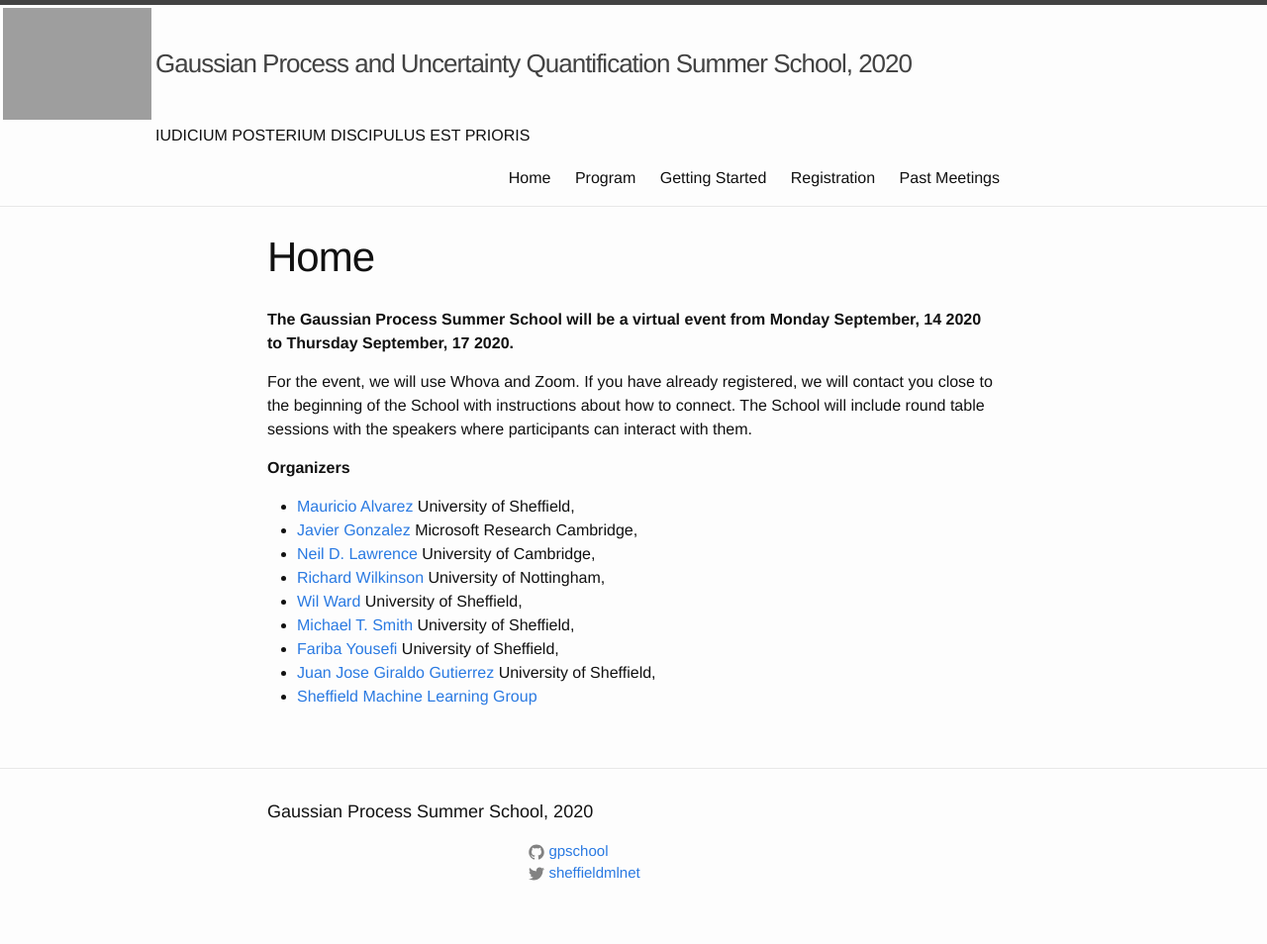
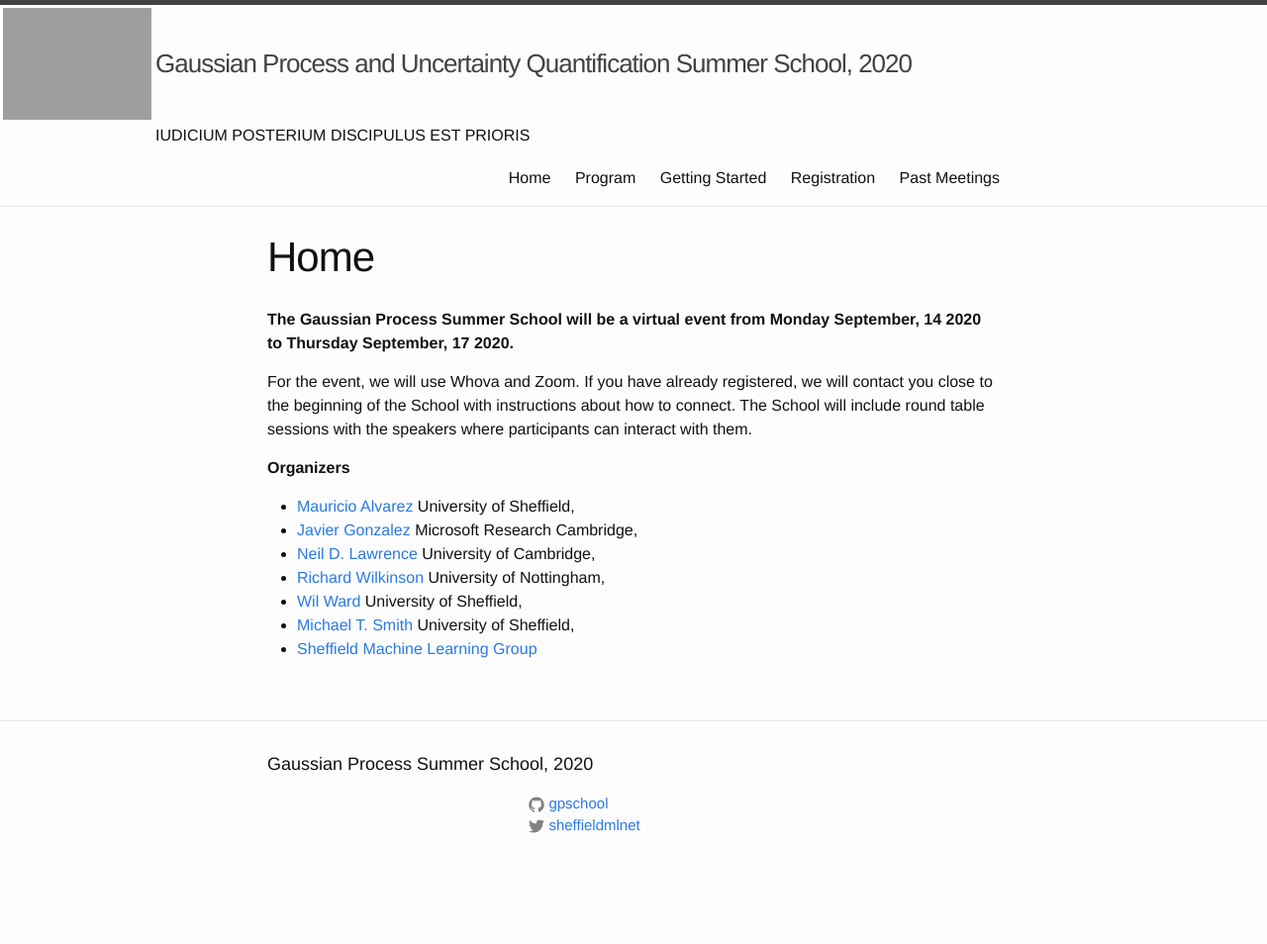
Before and after one commit to gpschool/gpss20, a Jekyll site: the page built from index.html, in a window 1280 px wide. Shown: the whole page at 99% size. Built offline with Jekyll 4.4.1, drawn with Linux system fonts in a browser that asks for light colours; after the commit the page ends 906 px from its top, so only the background shows below that.

Commit message:
minor update

```diff
--- a/_config.yml
+++ b/_config.yml
@@ -54,8 +54,6 @@ conference:
     - {given: Richard, family: Wilkinson, url: "http://r-wilkinson.staff.shef.ac.uk/", institute: University of Nottingham}
     - {given: Wil, family: Ward, url: "https://wilocw.github.io/", institute: University of Sheffield}
     - {given: Michael T., family: Smith, url: "http://www.michaeltsmith.org.uk/", institute: University of Sheffield}
-    - {given: Fariba, family: Yousefi, url: "https://www.dcs.shef.ac.uk/cgi-intranet/public/makeperson?F.Yousefi", institute: University of Sheffield}
-    - {given: Juan Jose, family: Giraldo Gutierrez, url: "http://www.dcs.shef.ac.uk/cgi-intranet/public/makeperson?J.Giraldo_Gutierrez", institute: University of Sheffield}
     - {given: "", family: Sheffield Machine Learning Group, url: "https://www.sheffield.ac.uk/dcs/research/groups/machine-learning"}
 
 previous_meeting:
```
